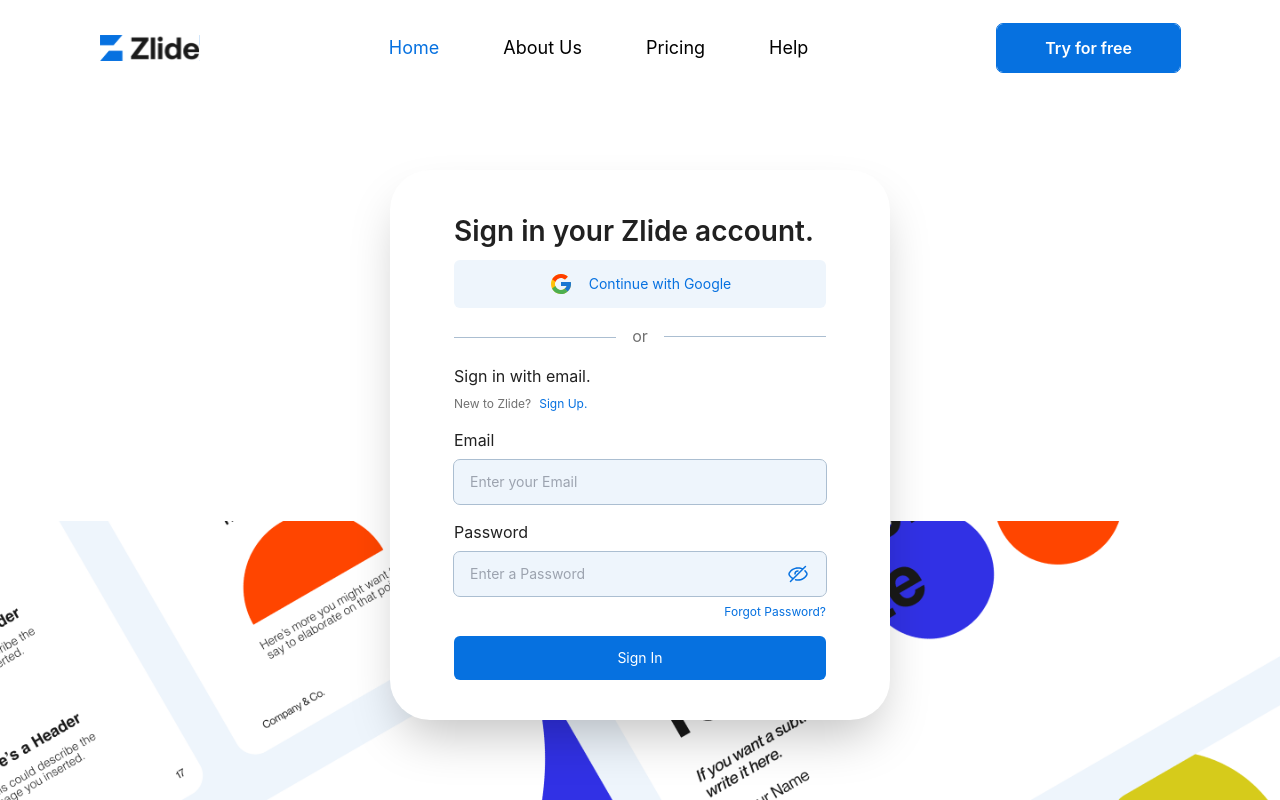
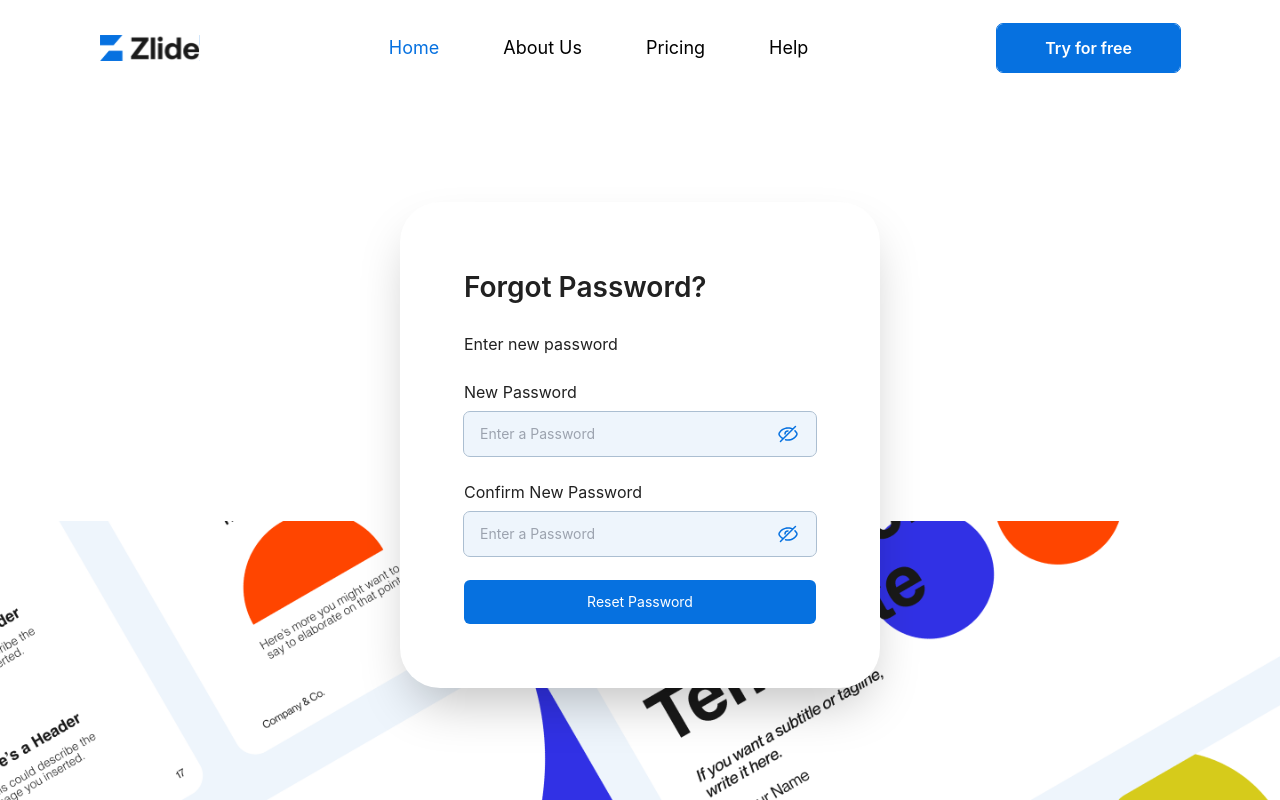
Before and after one commit to MentorLed-Work-Experience-Accelerator/Zlide-Team-2, a React (Vite) app: page /login in a window 1280 px wide. Built offline with nearby package versions, Linux system fonts and the light colour scheme.

Commit message:
Worked on the Forgot Password User Journey UI Pages

```diff
--- /dev/null
+++ b/src/components/ForgotPassword1.jsx
@@ -0,0 +1,39 @@
+import React from 'react'
+
+const ForgotPassword1 = () => {
+  return (
+    <div className='w-[480px] p-16 bg-white rounded-[40px] shadow-2xl z-40'>
+      <div>
+        <h1 className='font-semibold text-[28px] mb-6 text-dimBlack'>
+          Forgot Password?
+        </h1>
+        <p className="text-dimBlack mb-6">
+          Please enter your registered email address
+        </p>
+        <div className="flex flex-col gap-6">
+          {/* Form */}
+          <div className="flex flex-col gap-2">
+            <label htmlFor='email' className='text-dimBlack' >Email</label>
+            <input
+              className='py-3 placeholder:text-sm text-sm w-full rounded-md bg-secondary text-dimmestBlack outline outline-1 outline-[#ABBED1] pl-4 focus:outline-[#ABBED1]'
+              type="email"
+              name="email"
+              id='email'
+              // value={email}
+              // onChange={changeHandler}
+              placeholder='Enter your Email'
+            />
+          </div>
+          {/* Button */}
+          <button
+            className='py-3 text-sm w-full rounded-md bg-primary text-white flex items-center justify-center gap-4'
+          >
+            Send Reset Link
+          </button>
+        </div>
+      </div>
+    </div>
+  )
+}
+
+export default ForgotPassword1
--- /dev/null
+++ b/src/components/ForgotPassword2.jsx
@@ -0,0 +1,58 @@
+import React from 'react'
+import { hideIcon } from '../assets'
+
+const ForgotPassword2 = () => {
+  return (
+    <div className='w-[480px] p-16 bg-white rounded-[40px] shadow-2xl z-40'>
+      <div>
+        <h1 className='font-semibold text-[28px] mb-6 text-dimBlack'>
+          Forgot Password?
+        </h1>
+        <p className="text-dimBlack mb-6">
+          Enter new password
+        </p>
+        <div className="flex flex-col gap-6">
+          {/* Form */}
+          <div className="flex flex-col gap-2">
+            <label htmlFor='newPassword1' className='text-dimBlack' >New Password</label>
+            <div className="relative w-full flex items-center">
+              <input
+                className='py-3 placeholder:text-sm text-sm w-full rounded-md bg-secondary text-dimmestBlack outline outline-1 outline-[#ABBED1] pl-4 focus:outline-[#ABBED1]'
+                type="password"
+                name="password"
+                id='newPassword1'
+                // value={email}
+                // onChange={changeHandler}
+                placeholder='Enter a Password'
+              />
+              <img src={hideIcon} alt="" className="absolute right-4 cursor-pointer" />
+            </div>
+          </div>
+          <div className="flex flex-col gap-2">
+            <label htmlFor='newPassword2' className='text-dimBlack' >Confirm New Password</label>
+            <div className="relative w-full flex items-center">
+              <input
+                className='py-3 placeholder:text-sm text-sm w-full rounded-md bg-secondary text-dimmestBlack outline outline-1 outline-[#ABBED1] pl-4 focus:outline-[#ABBED1]'
+                type="password"
+                name="password"
+                id='newPassword2'
+                // value={email}
+                // onChange={changeHandler}
+                placeholder='Enter a Password'
+              />
+              <img src={hideIcon} alt="" className="absolute right-4 cursor-pointer" />
+            </div>
+          </div>
+          {/* Button */}
+          <button
+            className='py-3 text-sm w-full rounded-md bg-primary text-white flex items-center justify-center gap-4'
+          >
+            Reset Password
+          </button>
+        </div>
+      </div>
+    </div>
+  )
+}
+
+export default ForgotPassword2
--- a/src/components/index.js
+++ b/src/components/index.js
@@ -5,3 +5,5 @@ export { default as Login } from './Login'
 export { default as SignUp } from './SignUp'
 export { default as Verification } from './Verification'
 export { default as Description } from './Description'
+export { default as ForgotPassword1 } from './ForgotPassword1'
+export { default as ForgotPassword2 } from './ForgotPassword2'
--- a/src/pages/LoginPage.jsx
+++ b/src/pages/LoginPage.jsx
@@ -1,11 +1,14 @@
-import React from 'react'
-import { Login } from '../components'
+import React, { useState } from 'react'
+import { ForgotPassword1, ForgotPassword2, Login } from '../components'
 import { authBg } from '../assets'
 
 const LoginPage = () => {
+  const [current, setCurrent] = useState(2)
   return (
     <div className='relative h-[100vh] pt-[90px] flex justify-center items-center'>
-      <Login />
+      {current === 0 && (<Login />)}
+      {current === 1 && (<ForgotPassword1 />)}
+      {current === 2 && (<ForgotPassword2 />)}
       <img src={authBg} alt="" className="absolute bottom-0" />
     </div>
   )
```
